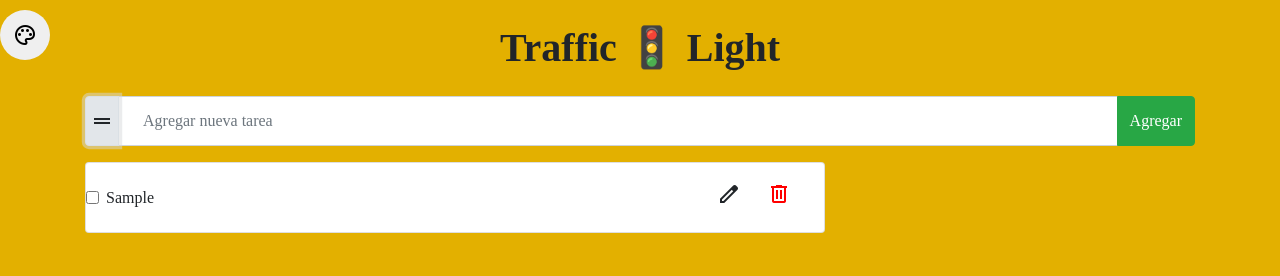
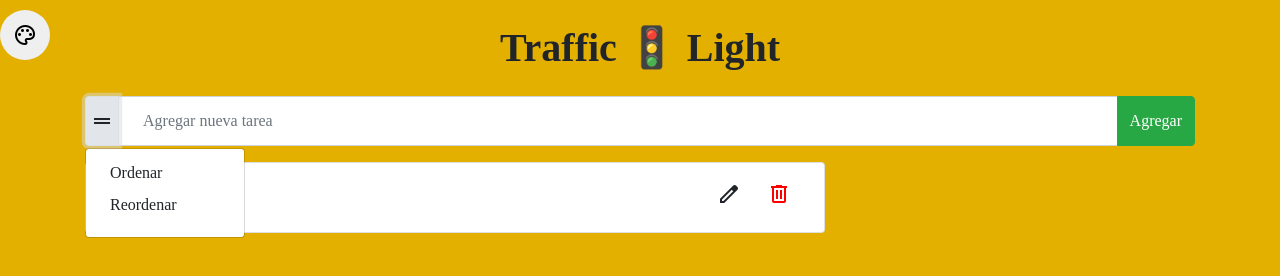
Before and after one commit to Maxuel09/to-list-semaphone, a website: page src/index.html in a window 1280 px wide. Both pictures are taken after typing "Sample" into the empty fields and a click on the button "drag_handle". Drawn offline with nearby package versions, Linux system fonts and the light colour scheme; a web font is replaced by a local one.

Commit message:
add change

```diff
--- a/src/index.html
+++ b/src/index.html
@@ -29,7 +29,7 @@
                         <button class="material-symbols-outlined btn btn-light p-1" id="menuInput">drag_handle</button>
                         <div class="dropdown-menu" id="dropdownMenu">
                             <button class="dropdown-item" onclick="ordenar()">Ordenar</button>
-                            <a class="dropdown-item" href="#"></a>
+                            <a class="dropdown-item" href="#">Reordenar</a>
                             <a class="dropdown-item" href="#"></a>
                         </div>
                     </div>
--- a/src/js/semaforo.js
+++ b/src/js/semaforo.js
@@ -1,5 +1,7 @@
-
-
+let menuInput = document.getElementById('menuInput');
+menuInput.addEventListener('click', function () {
+    document.getElementById('dropdownMenu').classList.toggle('show');
+})
 
 let iconPalet = document.createElement('button');
 iconPalet.className = 'material-symbols-outlined';
```
